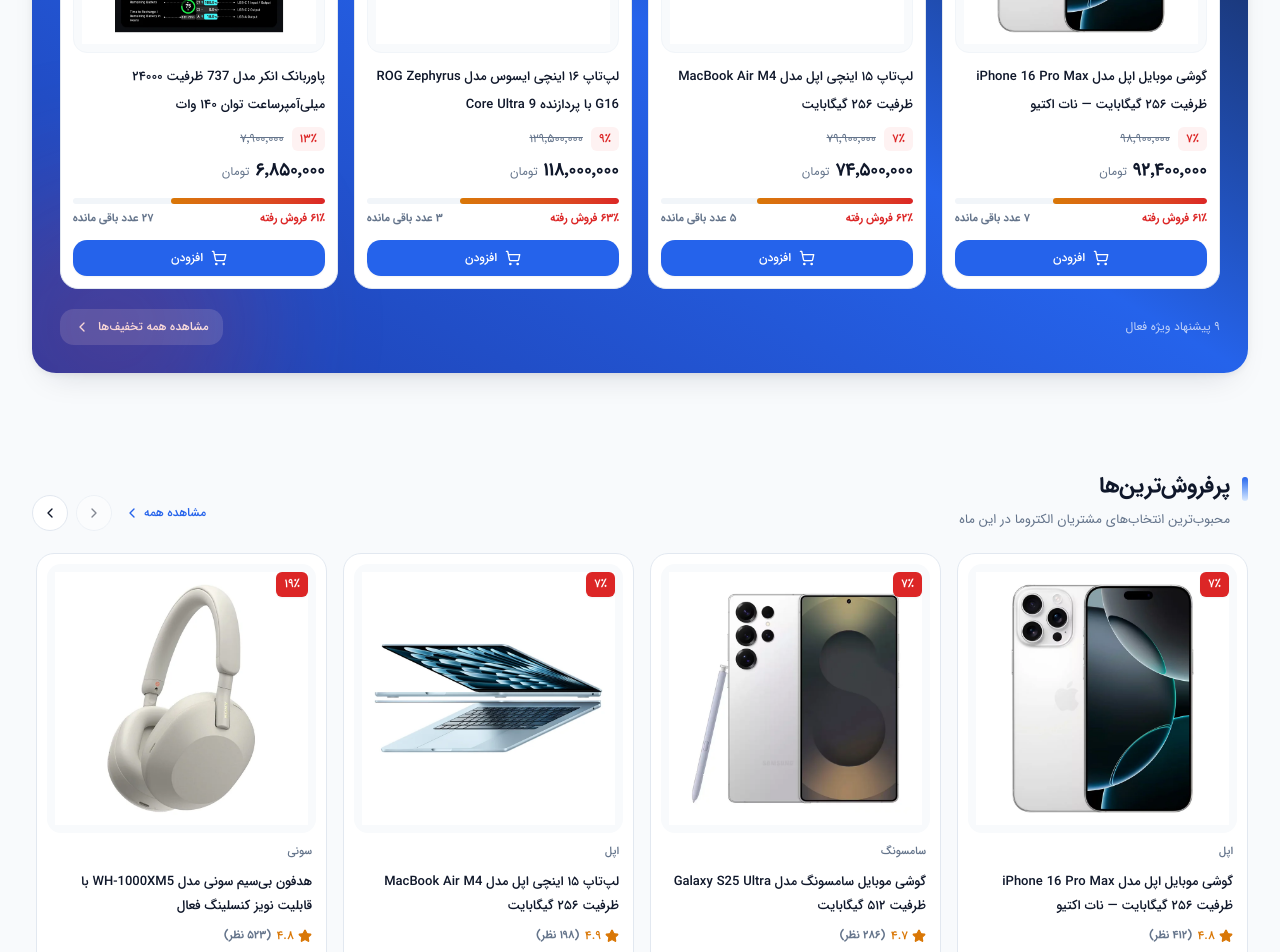
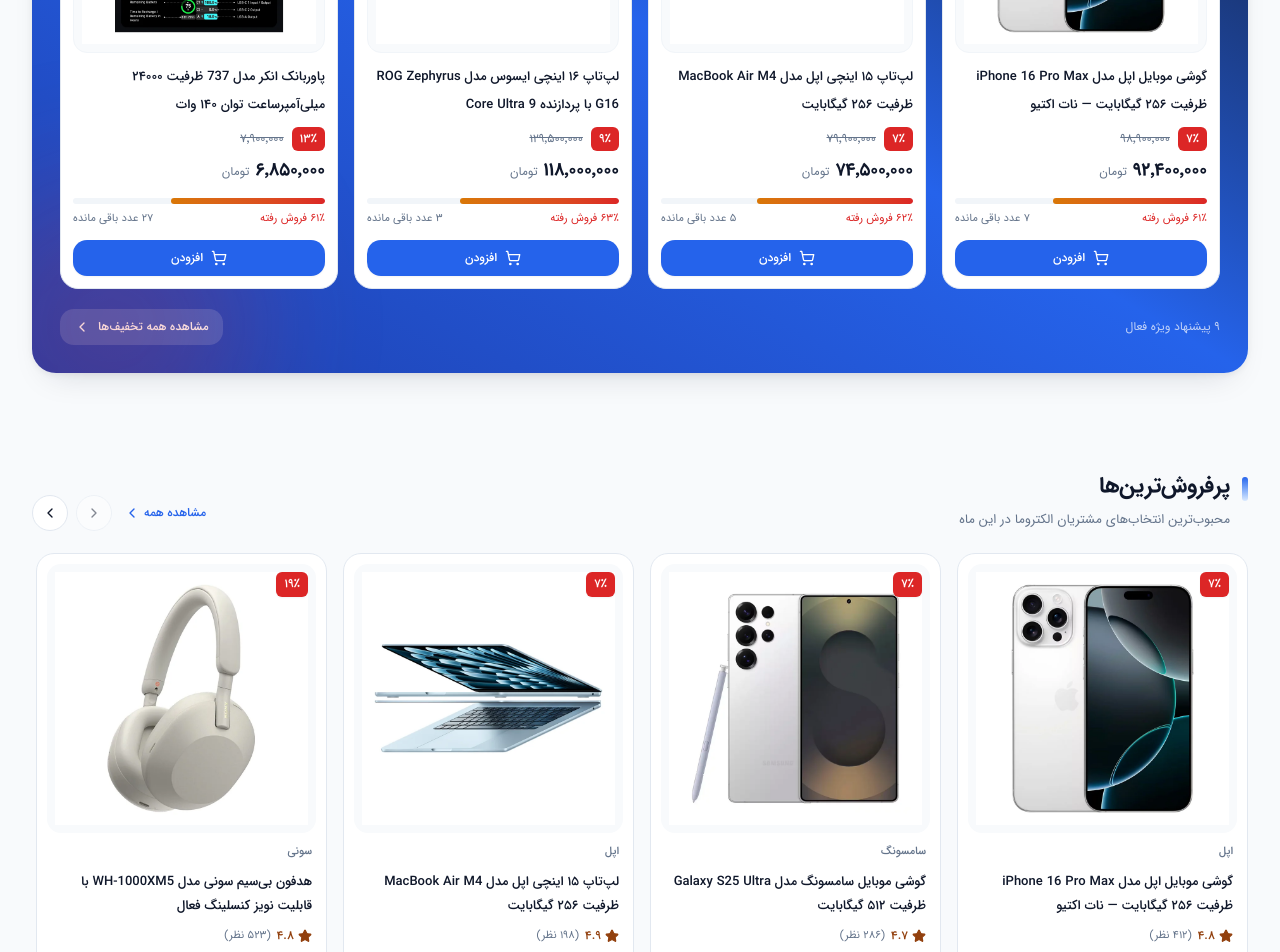
Before and after one commit to Ehsan-Fouladi/shop-electroma, a Next.js app: page / in a window 1280 px wide. Shown: the part 2220-3172 px from the top of the page. Built offline with nearby package versions, Linux system fonts and the light colour scheme.

Commit message:
change color rating and discount

```diff
--- a/src/components/home/deal-card.tsx
+++ b/src/components/home/deal-card.tsx
@@ -50,8 +50,8 @@
           />
         </div>
         <div className="flex items-center justify-between gap-2 text-caption">
-          <span className="font-bold text-sale">{toPersianDigits(percent)}٪ فروش رفته</span>
-          <span className="font-bold text-subtle-ink">
+          <span className="text-sale">{toPersianDigits(percent)}٪ فروش رفته</span>
+          <span className="text-subtle-ink">
             {toPersianDigits(product.stock)} عدد باقی مانده
           </span>
         </div>
--- a/src/components/product/price.tsx
+++ b/src/components/product/price.tsx
@@ -23,7 +23,7 @@
     <div className={cn("flex flex-col items-start gap-1", className)}>
       {off ? (
         <div className="flex items-center gap-2">
-          <Badge variant="sale-soft" className="tabular">
+          <Badge className="tabular bg-sale text-white">
             {formatPercent(off)}
           </Badge>
           <span className="tabular text-label text-disabled-ink line-through">
--- a/src/components/product/product-card.tsx
+++ b/src/components/product/product-card.tsx
@@ -68,7 +68,7 @@
 
         <div className="flex items-center gap-1.5">
           <Rating value={product.rating} />
-          <span className="hidden text-caption font-bold text-disabled-ink @[205px]:inline">
+          <span className="hidden text-caption text-disabled-ink @[205px]:inline">
             ({toPersianDigits(product.reviewCount.toLocaleString("en-US"))} نظر)
           </span>
         </div>
@@ -90,7 +90,7 @@
         <div className="flex flex-col gap-2 @[215px]:flex-row @[215px]:items-center @[215px]:justify-between">
           <span
             className={cn(
-              "flex items-center gap-1 text-caption font-bold",
+              "flex items-center gap-1 text-caption",
               lowStock ? "text-warning" : "text-success",
             )}
           >
--- a/src/components/product/rating.tsx
+++ b/src/components/product/rating.tsx
@@ -15,12 +15,12 @@
     <div className={cn("flex items-center gap-1.5", className)}>
       <span
         className={cn(
-          "flex items-center gap-1 font-medium text-warning",
+          "flex items-center gap-1 font-medium text-[#92400e]",
           size === "sm" ? "text-label" : "text-body-sm",
         )}
       >
         <Star
-          className={cn("fill-warning text-warning", size === "sm" ? "size-3.5" : "size-4")}
+          className={cn("fill-[#92400e] text-[#92400e]", size === "sm" ? "size-3.5" : "size-4")}
           aria-hidden
         />
         {toPersianDigits(value.toFixed(1))}
```
